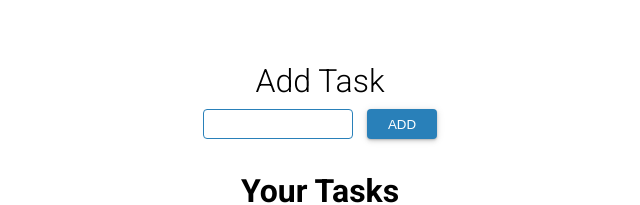
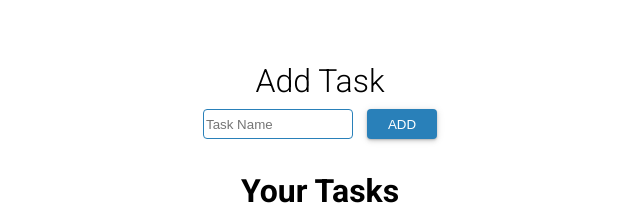
Before and after one commit to Mnigos/task-manager-site, a Next.js app: page / in a window 1280 px wide. Shown: the top 205 px of the page, without its empty margins (320-960 px from the left). Built offline with nearby package versions, Linux system fonts and the light colour scheme.

Commit message:
fix: solve errors with imports

```diff
--- a/src/components/Tasks/AddTask.tsx
+++ b/src/components/Tasks/AddTask.tsx
@@ -2,9 +2,9 @@ import React, { ChangeEvent, FormEvent, useContext, useState } from 'react'
 
 import { FormWrapper } from './AddTask.styles'
 
+import { Button } from 'components/items/Button'
 import { Input } from 'components/items/Input'
 import { Label } from 'components/items/Label'
-import { Button } from 'components/items/Button'
 import { TasksContext } from 'providers/TasksProvider'
 
 const initialFormState = { name: '' }
@@ -39,6 +39,7 @@ export default function TaskItem() {
         <Input
           type="text"
           id="add-task"
+          placeholder="Task Name"
           name="name"
           onChange={handleInputChange}
           value={formValues.name}
--- a/src/components/Tasks/TasksTemplate.styles.ts
+++ b/src/components/Tasks/TasksTemplate.styles.ts
@@ -3,7 +3,7 @@ import styled from 'styled-components'
 import { theme } from 'assets/styles/theme'
 
 export const Wrapper = styled.div`
-  background-color: ${theme.colors.backgroundComponent};
+  background-color: ${theme.colors.background};
   width: 50vw;
   border-radius: 20px;
   min-height: 90vh;
--- a/src/components/items/Input.ts
+++ b/src/components/items/Input.ts
@@ -1,5 +1,6 @@
-import { theme } from '@/assets/styles/theme'
 import styled from 'styled-components'
+
+import { theme } from 'assets/styles/theme'
 
 interface InputProps {
   color?: 'primary' | 'white' | 'secondary' | 'black'
```
